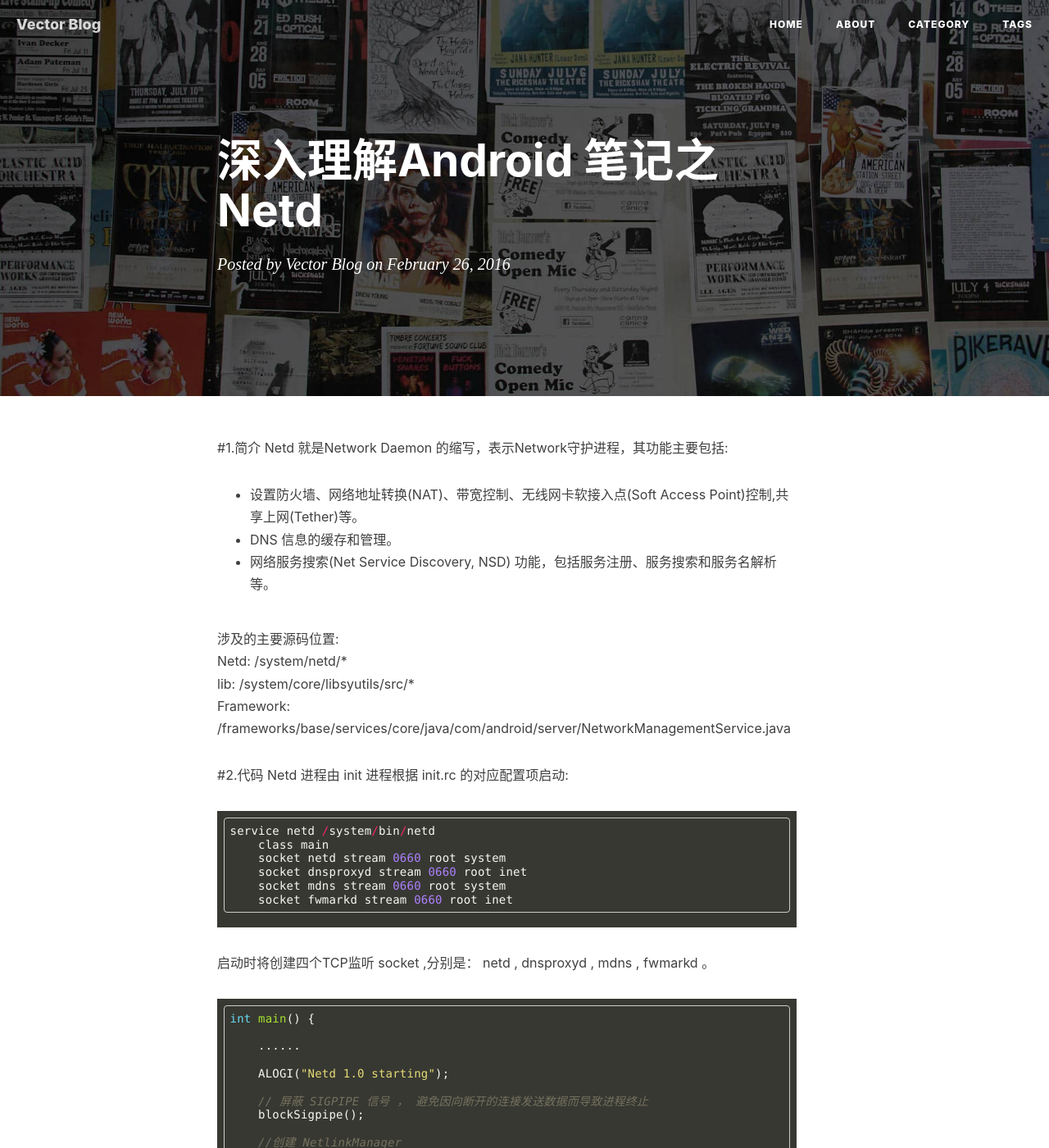
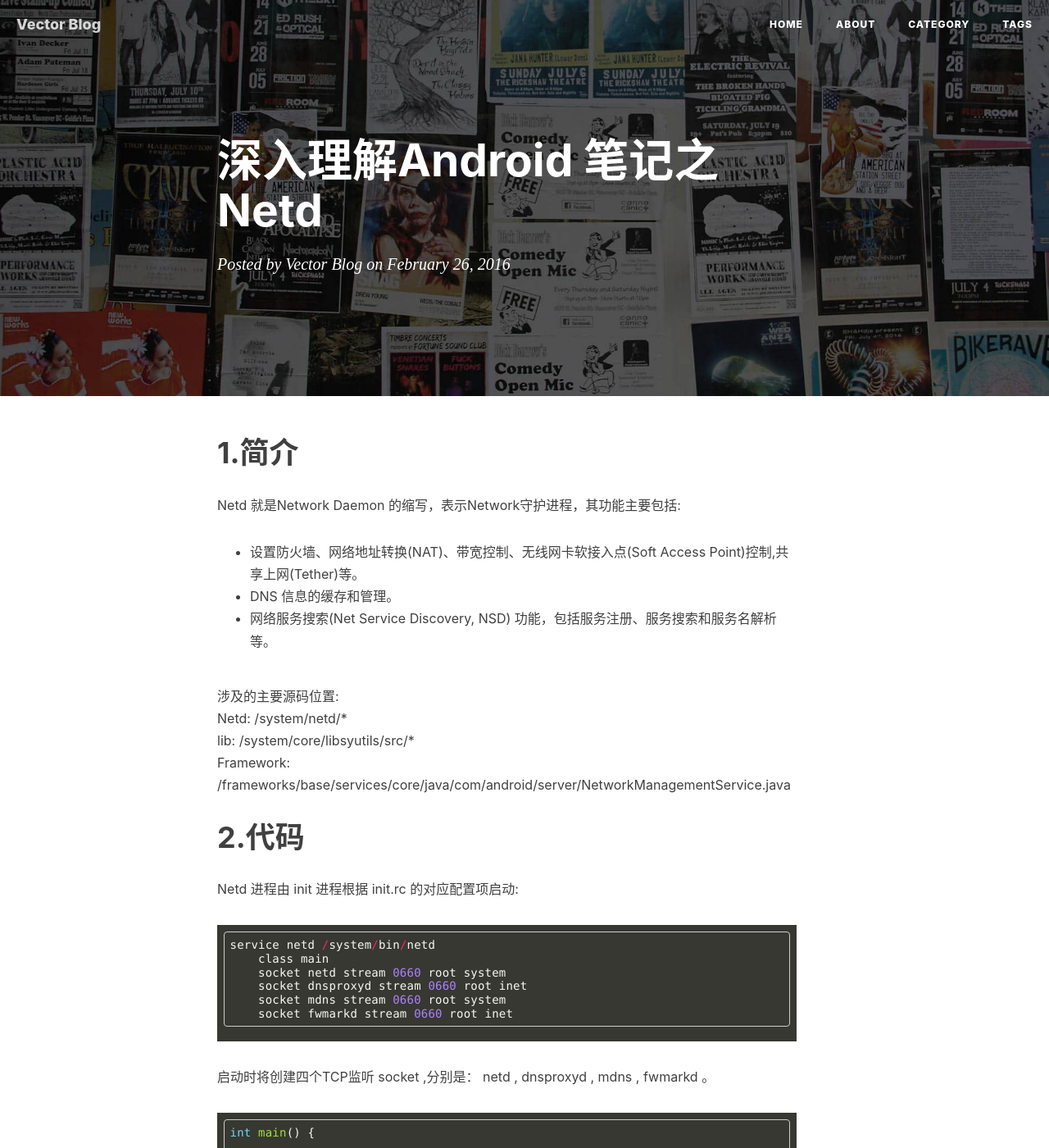
Before and after one commit to vectorxiang/vectorxiang.github.io, a Jekyll site: the page built from _posts/network/2016-02-26-android-netd.mkd, in a window 1280 px wide and 1400 px high. Shown: the whole window at 82% size. Built offline with Jekyll 4.4.1, drawn with Linux system fonts in a browser that asks for light colours; nearby versions of some CDN libraries; comment, search, counter and statistics services are not loaded; some of the changed text lies outside the part shown.

Commit message:
fix blog style

````diff
--- a/_includes/footer.html
+++ b/_includes/footer.html
@@ -82,12 +82,6 @@
                 <p class="copyright text-muted">
                     Copyright &copy; {{ site.title }} {{ site.time | date: '%Y' }}
                     <br>
-                    Theme by <a href="http://huangxuan.me">Hux</a> |
-                    <iframe
-                        style="margin-left: 2px; margin-bottom:-5px;"
-                        frameborder="0" scrolling="0" width="100px" height="20px"
-                        src="https://ghbtns.com/github-btn.html?user=huxpro&repo=huxpro.github.io&type=star&count=true" >
-                    </iframe>
                 </p>
             </div>
         </div>
--- a/_layouts/post.html
+++ b/_layouts/post.html
@@ -136,6 +136,7 @@
         			</div>
                 </section>
                 {% endif %}
+                -->
 
                 <!-- Friends Blog -->
                 {% if site.friends %}
--- a/_posts/network/2016-02-26-android-netd.mkd
+++ b/_posts/network/2016-02-26-android-netd.mkd
@@ -4,7 +4,7 @@
 date:   2016-02-26
 categories: [network]
 ---
-#1.简介
+# 1.简介
 Netd 就是Network Daemon 的缩写，表示Network守护进程，其功能主要包括:
 
 * 设置防火墙、网络地址转换(NAT)、带宽控制、无线网卡软接入点(Soft Access Point)控制,共享上网(Tether)等。
@@ -16,7 +16,7 @@
 lib: /system/core/libsyutils/src/*
 Framework: /frameworks/base/services/core/java/com/android/server/NetworkManagementService.java
 
-#2.代码
+# 2.代码
 Netd 进程由 init 进程根据 init.rc 的对应配置项启动:
 
 ```c
````
Also changed, not shown: other parts of _layouts/post.html (+1 -1 lines).
